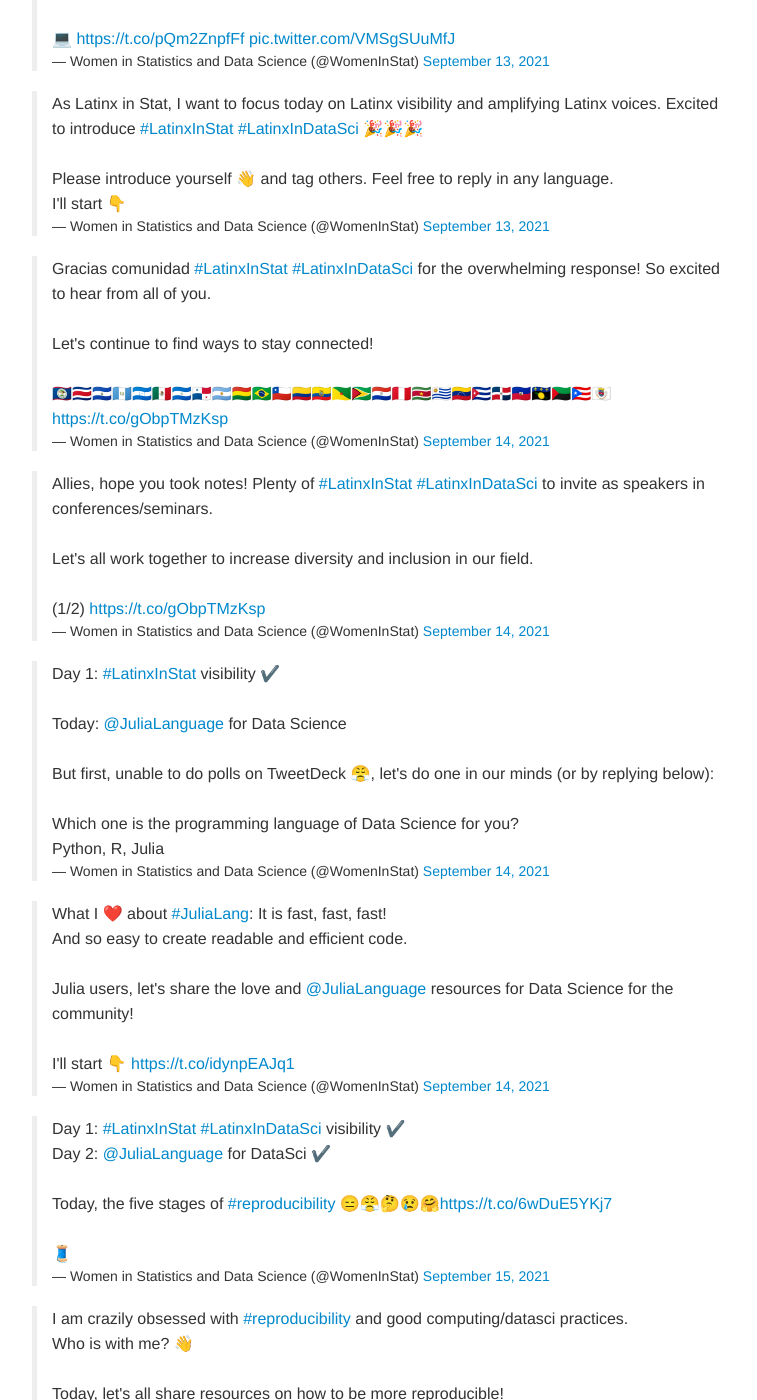
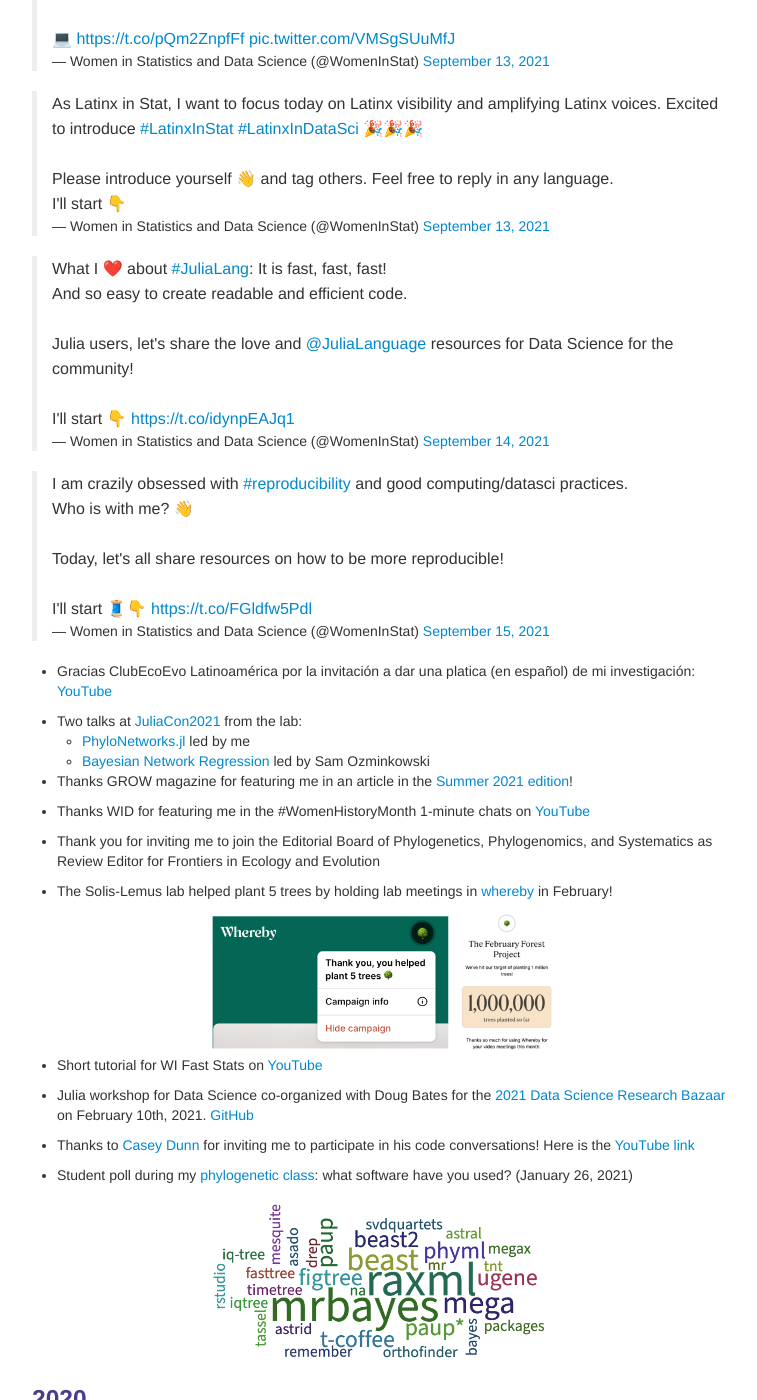
Before and after one commit to solislemuslab/solislemuslab.github.io, a Jekyll site: the page built from pages/news.md, in a window 1280 px wide and 1400 px high, scrolled down 391 px. Shown: the whole window, without its empty margins (258-1015 px from the left). Built offline with Jekyll 4.4.1, drawn with Linux system fonts in a browser that asks for light colours; comment, search, counter and statistics services are not loaded.

Commit message:
modified tweets, one per day

```diff
--- a/pages/news.md
+++ b/pages/news.md
@@ -15,15 +15,8 @@ description: Solis-Lemus lab
 
 <blockquote class="twitter-tweet"><p lang="en" dir="ltr">As Latinx in Stat, I want to focus today on Latinx visibility and amplifying Latinx voices. Excited to introduce <a href="https://twitter.com/hashtag/LatinxInStat?src=hash&amp;ref_src=twsrc%5Etfw">#LatinxInStat</a> <a href="https://twitter.com/hashtag/LatinxInDataSci?src=hash&amp;ref_src=twsrc%5Etfw">#LatinxInDataSci</a> 🎉🎉🎉<br><br>Please introduce yourself 👋 and tag others. Feel free to reply in any language.<br>I&#39;ll start 👇</p>&mdash; Women in Statistics and Data Science (@WomenInStat) <a href="https://twitter.com/WomenInStat/status/1437404461635342342?ref_src=twsrc%5Etfw">September 13, 2021</a></blockquote> <script async src="https://platform.twitter.com/widgets.js" charset="utf-8"></script>
 
-<blockquote class="twitter-tweet"><p lang="en" dir="ltr">Gracias comunidad <a href="https://twitter.com/hashtag/LatinxInStat?src=hash&amp;ref_src=twsrc%5Etfw">#LatinxInStat</a> <a href="https://twitter.com/hashtag/LatinxInDataSci?src=hash&amp;ref_src=twsrc%5Etfw">#LatinxInDataSci</a> for the overwhelming response! So excited to hear from all of you.<br><br>Let&#39;s continue to find ways to stay connected!<br><br>🇧🇿🇨🇷🇸🇻🇬🇹🇭🇳🇲🇽🇳🇮🇵🇦🇦🇷🇧🇴🇧🇷🇨🇱🇨🇴🇪🇨🇬🇫🇬🇾🇵🇾🇵🇪🇸🇷🇺🇾🇻🇪🇨🇺🇩🇴🇭🇹🇬🇵🇲🇶🇵🇷🇧🇱 <a href="https://t.co/gObpTMzKsp">https://t.co/gObpTMzKsp</a></p>&mdash; Women in Statistics and Data Science (@WomenInStat) <a href="https://twitter.com/WomenInStat/status/1437584487618158595?ref_src=twsrc%5Etfw">September 14, 2021</a></blockquote> <script async src="https://platform.twitter.com/widgets.js" charset="utf-8"></script>
-
-<blockquote class="twitter-tweet"><p lang="en" dir="ltr">Allies, hope you took notes! Plenty of <a href="https://twitter.com/hashtag/LatinxInStat?src=hash&amp;ref_src=twsrc%5Etfw">#LatinxInStat</a> <a href="https://twitter.com/hashtag/LatinxInDataSci?src=hash&amp;ref_src=twsrc%5Etfw">#LatinxInDataSci</a> to invite as speakers in conferences/seminars. <br><br>Let&#39;s all work together to increase diversity and inclusion in our field.<br><br>(1/2) <a href="https://t.co/gObpTMzKsp">https://t.co/gObpTMzKsp</a></p>&mdash; Women in Statistics and Data Science (@WomenInStat) <a href="https://twitter.com/WomenInStat/status/1437764708124221440?ref_src=twsrc%5Etfw">September 14, 2021</a></blockquote> <script async src="https://platform.twitter.com/widgets.js" charset="utf-8"></script>
-
-<blockquote class="twitter-tweet"><p lang="en" dir="ltr">Day 1: <a href="https://twitter.com/hashtag/LatinxInStat?src=hash&amp;ref_src=twsrc%5Etfw">#LatinxInStat</a> visibility ✔️<br><br>Today: <a href="https://twitter.com/JuliaLanguage?ref_src=twsrc%5Etfw">@JuliaLanguage</a> for Data Science <br><br>But first, unable to do polls on TweetDeck 😤, let&#39;s do one in our minds (or by replying below):<br><br>Which one is the programming language of Data Science for you?<br>Python, R, Julia</p>&mdash; Women in Statistics and Data Science (@WomenInStat) <a href="https://twitter.com/WomenInStat/status/1437783223300411395?ref_src=twsrc%5Etfw">September 14, 2021</a></blockquote> <script async src="https://platform.twitter.com/widgets.js" charset="utf-8"></script>
-
 <blockquote class="twitter-tweet"><p lang="en" dir="ltr">What I ❤️ about <a href="https://twitter.com/hashtag/JuliaLang?src=hash&amp;ref_src=twsrc%5Etfw">#JuliaLang</a>: It is fast, fast, fast!<br>And so easy to create readable and efficient code.<br><br>Julia users, let&#39;s share the love and <a href="https://twitter.com/JuliaLanguage?ref_src=twsrc%5Etfw">@JuliaLanguage</a> resources for Data Science for the community!<br><br>I&#39;ll start 👇 <a href="https://t.co/idynpEAJq1">https://t.co/idynpEAJq1</a></p>&mdash; Women in Statistics and Data Science (@WomenInStat) <a href="https://twitter.com/WomenInStat/status/1437837408951754762?ref_src=twsrc%5Etfw">September 14, 2021</a></blockquote> <script async src="https://platform.twitter.com/widgets.js" charset="utf-8"></script>
 
-<blockquote class="twitter-tweet"><p lang="en" dir="ltr">Day 1: <a href="https://twitter.com/hashtag/LatinxInStat?src=hash&amp;ref_src=twsrc%5Etfw">#LatinxInStat</a> <a href="https://twitter.com/hashtag/LatinxInDataSci?src=hash&amp;ref_src=twsrc%5Etfw">#LatinxInDataSci</a> visibility ✔️<br>Day 2: <a href="https://twitter.com/JuliaLanguage?ref_src=twsrc%5Etfw">@JuliaLanguage</a> for DataSci ✔️<br><br>Today, the five stages of <a href="https://twitter.com/hashtag/reproducibility?src=hash&amp;ref_src=twsrc%5Etfw">#reproducibility</a> 😑😤🤔😢🤗<a href="https://t.co/6wDuE5YKj7">https://t.co/6wDuE5YKj7</a><br><br>🧵</p>&mdash; Women in Statistics and Data Science (@WomenInStat) <a href="https://twitter.com/WomenInStat/status/1438134630843092996?ref_src=twsrc%5Etfw">September 15, 2021</a></blockquote> <script async src="https://platform.twitter.com/widgets.js" charset="utf-8"></script>
 
 <blockquote class="twitter-tweet"><p lang="en" dir="ltr">I am crazily obsessed with <a href="https://twitter.com/hashtag/reproducibility?src=hash&amp;ref_src=twsrc%5Etfw">#reproducibility</a> and good computing/datasci practices.<br>Who is with me? 👋<br><br>Today, let&#39;s all share resources on how to be more reproducible!<br><br>I&#39;ll start 🧵👇 <a href="https://t.co/FGldfw5Pdl">https://t.co/FGldfw5Pdl</a></p>&mdash; Women in Statistics and Data Science (@WomenInStat) <a href="https://twitter.com/WomenInStat/status/1438157250762264577?ref_src=twsrc%5Etfw">September 15, 2021</a></blockquote> <script async src="https://platform.twitter.com/widgets.js" charset="utf-8"></script>
 
```
